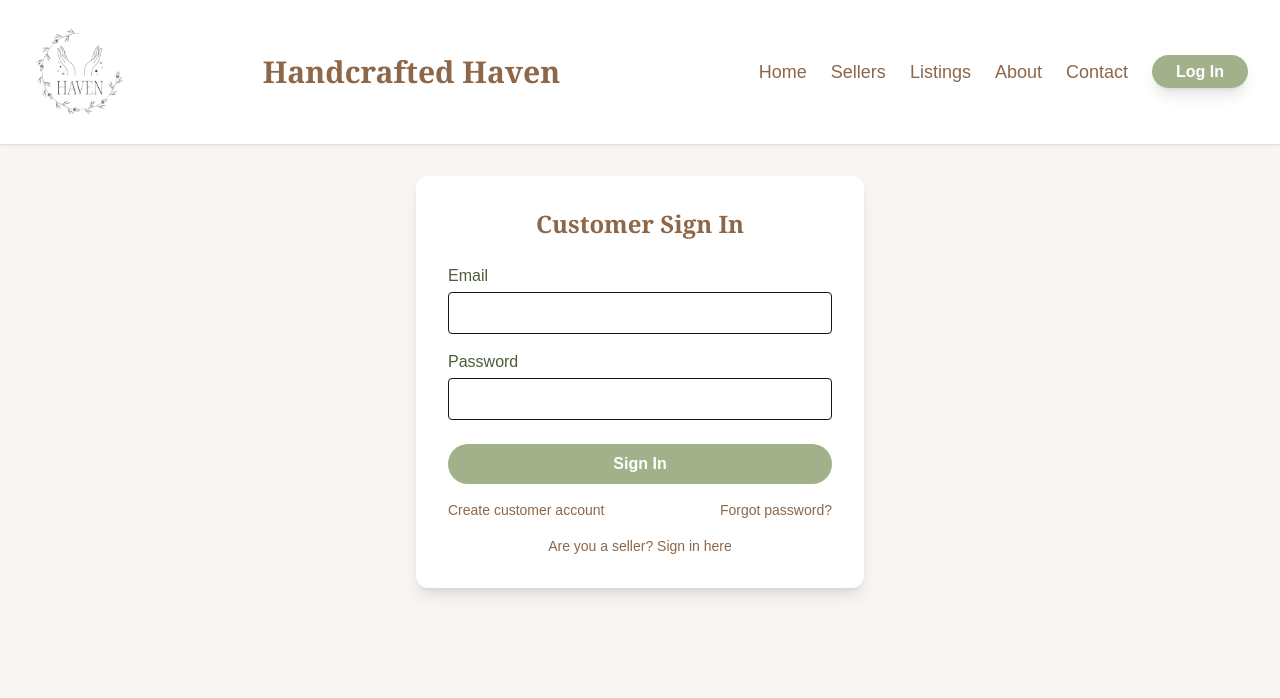
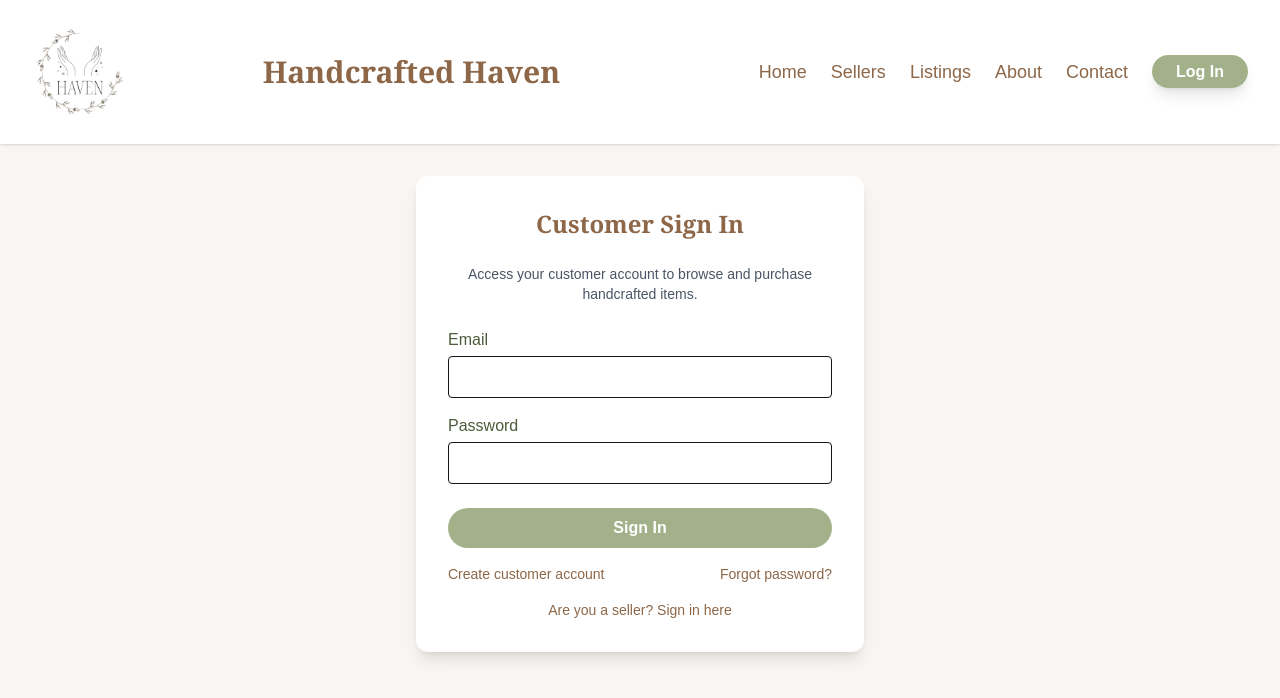
Before and after one commit to reyes-byui/hancraftedhaven, a Next.js app: page /login/customer in a window 1280 px wide. Shown: the top 698 px of the page. Built offline with nearby package versions, Linux system fonts and the light colour scheme; no server answers.

Commit message:
add paragraph

```diff
--- a/src/app/login/customer/page.tsx
+++ b/src/app/login/customer/page.tsx
@@ -41,6 +41,7 @@ export default function CustomerLoginPage() {
       <div className="flex flex-col items-center justify-center px-4 py-8">
         <div className="bg-white rounded-xl shadow-lg p-8 w-full max-w-md">
           <h1 className="text-2xl font-serif text-[#8d6748] font-bold mb-6 text-center">Customer Sign In</h1>
+          <p className="text-sm text-gray-600 text-center mb-6">Access your customer account to browse and purchase handcrafted items.</p>
 
           {error && (
             <div className="bg-red-100 border border-red-400 text-red-700 px-4 py-3 rounded mb-4">
--- a/src/app/login/seller/page.tsx
+++ b/src/app/login/seller/page.tsx
@@ -41,6 +41,7 @@ export default function SellerLoginPage() {
       <div className="flex flex-col items-center justify-center px-4 py-8">
         <div className="bg-white rounded-xl shadow-lg p-8 w-full max-w-md">
           <h1 className="text-2xl font-serif text-[#8d6748] font-bold mb-6 text-center">Seller Sign In</h1>
+          <p className="text-sm text-gray-600 text-center mb-6">Access your seller account to manage your craft business and listings.</p>
 
           {error && (
             <div className="bg-red-100 border border-red-400 text-red-700 px-4 py-3 rounded mb-4">
```
